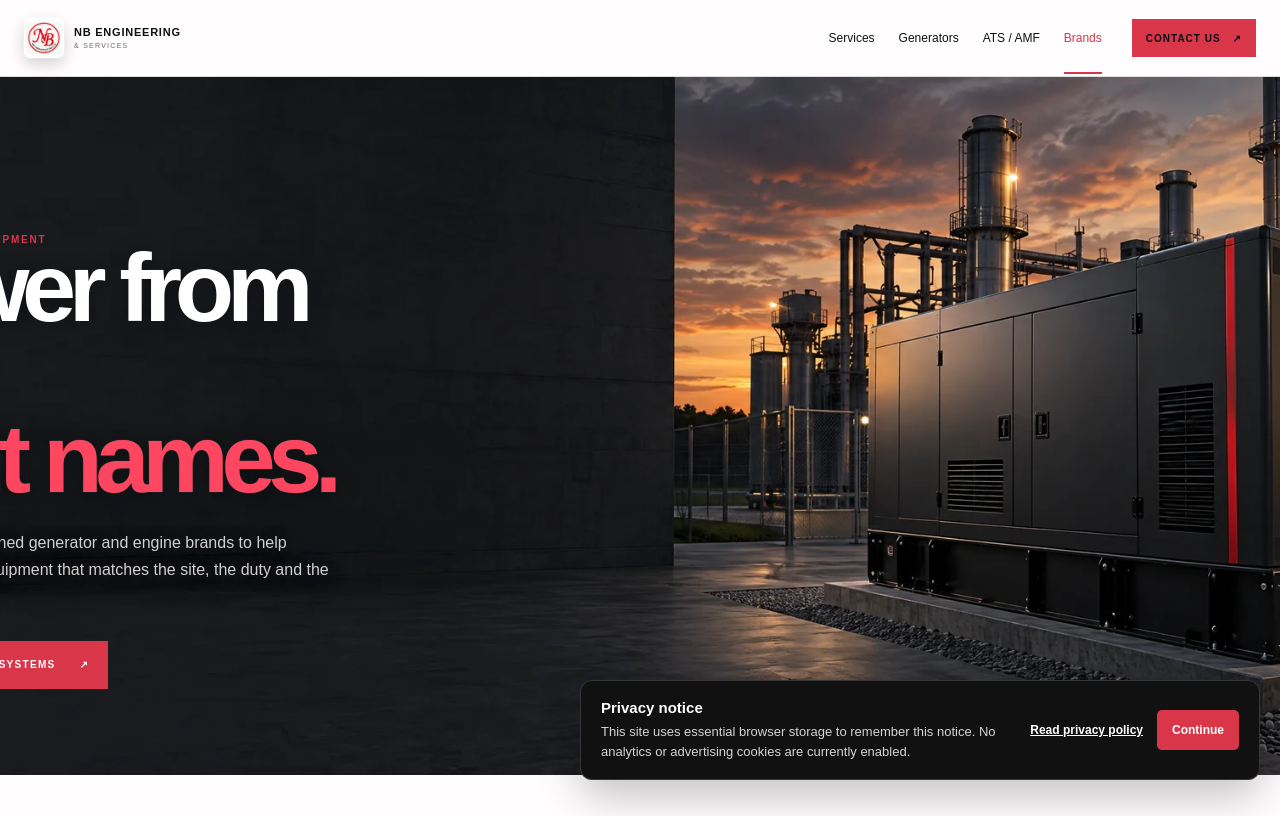
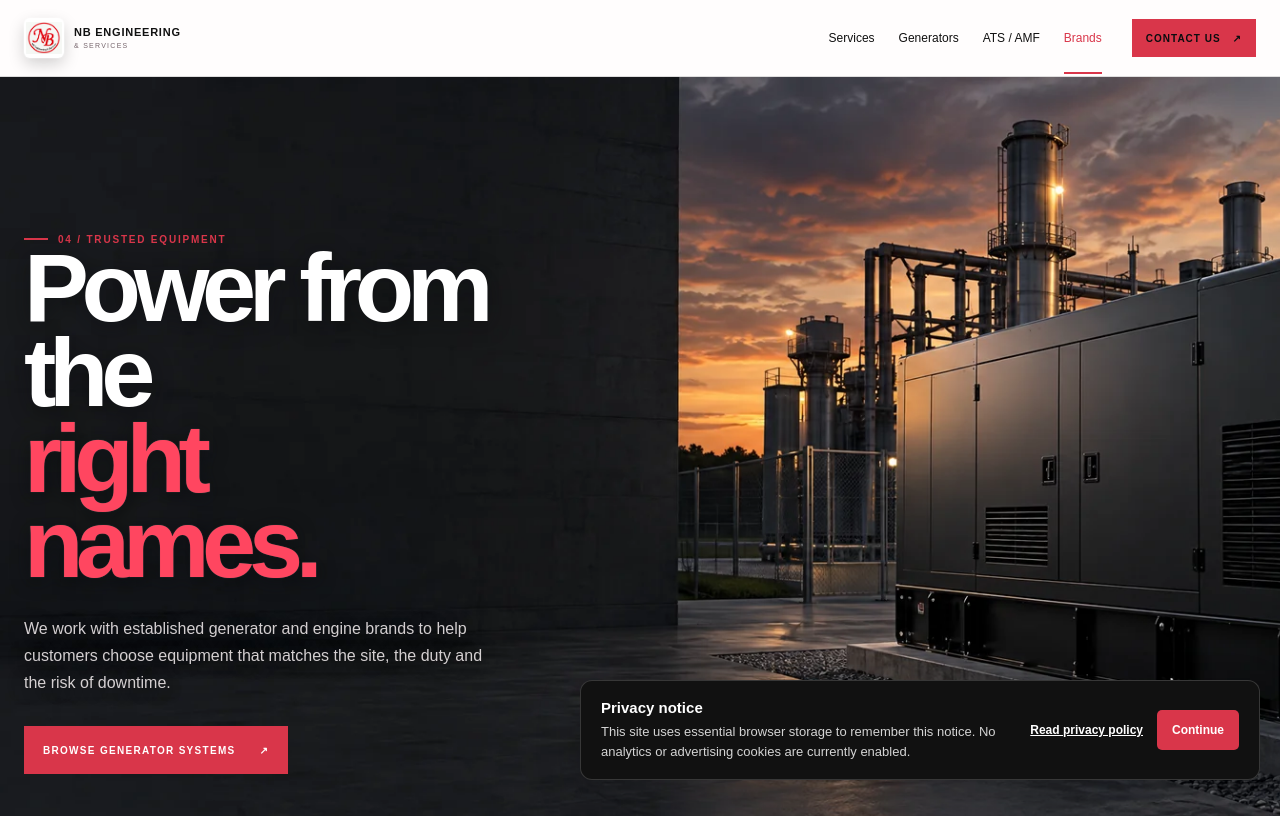
Before and after one commit to Muzamil-pwn5/nb-engineering, a React (Vite) app in the folder frontend/: page /brands in a window 1280 px wide. Shown: the top 816 px of the page. Built offline with nearby package versions, Linux system fonts and the light colour scheme.

Commit message:
Keep brands hero text visible on dark side

```diff
--- a/frontend/src/ui/site.css
+++ b/frontend/src/ui/site.css
@@ -43,6 +43,5 @@ body,.lead,.button,.eyebrow,.pill,.card-link,.footer-modern { font-family:var(--
 .spotlight-card:hover{box-shadow:0 22px 50px rgba(15,24,19,.13)}
 .category-card img,.journey-feature-image img,.journey-panel-image img,.home-solution-image img,.page-hero-media img,.service-card-modern img{transition:transform .8s cubic-bezier(.22,1,.36,1),filter .5s ease}
 .category-card:hover img,.journey-feature-image:hover img,.journey-panel-image:hover img,.home-solution-image:hover img,.spotlight-card:hover img{transform:scale(1.045);filter:saturate(.95) contrast(1.04)}
-.brands-page-hero::after{background:linear-gradient(90deg,rgba(10,13,15,.96) 0%,rgba(10,13,15,.82) 38%,rgba(10,13,15,.28) 78%,rgba(10,13,15,.18) 100%),linear-gradient(0deg,rgba(10,13,15,.55),transparent 58%)}.brands-page-hero .page-hero-media img{object-position:center center}.brands-page-hero .page-hero-content{max-width:1240px;transform:translateX(-180px)}.brands-page-hero .display,.brands-page-hero .lead{max-width:500px}.brands-page-hero .lead{color:#e5ebe7;text-shadow:0 2px 16px rgba(0,0,0,.55)}
-@media(max-width:900px){.brands-page-hero .page-hero-content{transform:none}}
+.brands-page-hero::after{background:linear-gradient(90deg,rgba(10,13,15,.96) 0%,rgba(10,13,15,.82) 38%,rgba(10,13,15,.28) 78%,rgba(10,13,15,.18) 100%),linear-gradient(0deg,rgba(10,13,15,.55),transparent 58%)}.brands-page-hero .page-hero-media img{object-position:center center}.brands-page-hero .page-hero-content{max-width:1240px}.brands-page-hero .display,.brands-page-hero .lead{max-width:470px}.brands-page-hero .lead{color:#e5ebe7;text-shadow:0 2px 16px rgba(0,0,0,.55)}
 @media(prefers-reduced-motion:reduce){.site-loader{display:none}.button::before{display:none}.category-card img,.journey-feature-image img,.journey-panel-image img,.home-solution-image img,.page-hero-media img,.service-card-modern img{transition:none}}
```
